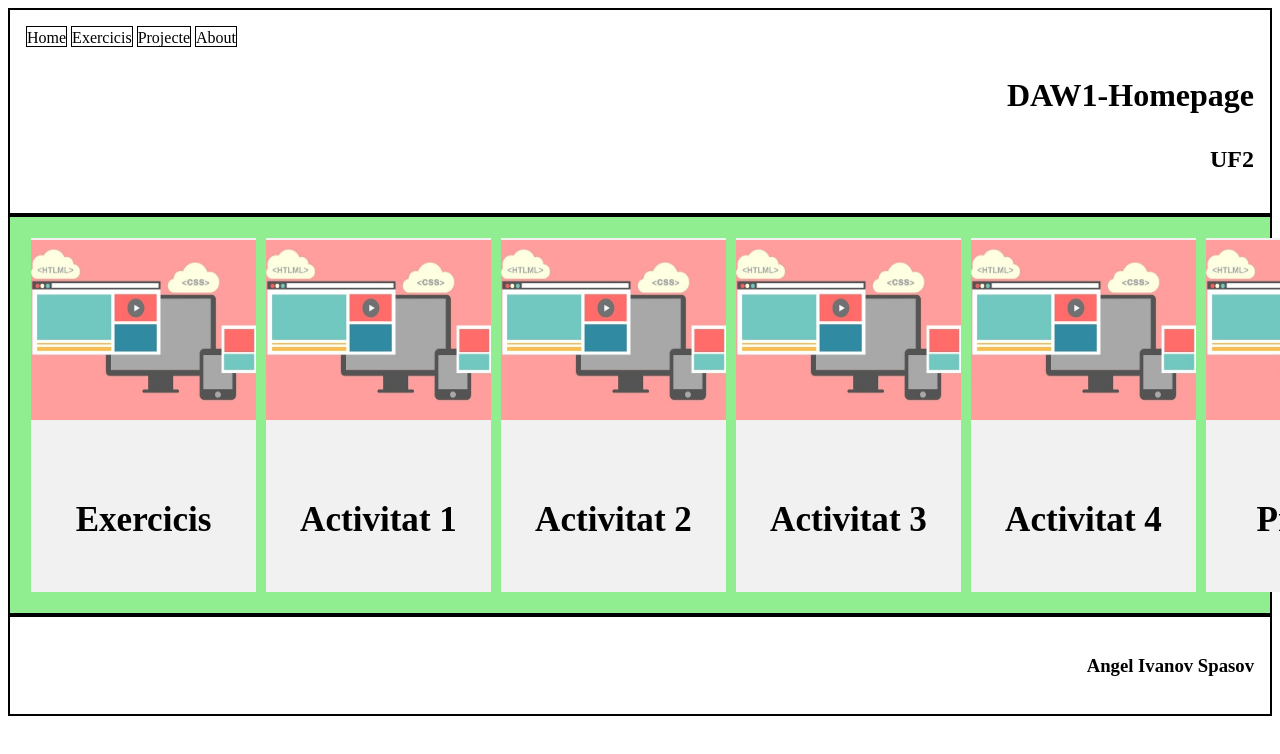
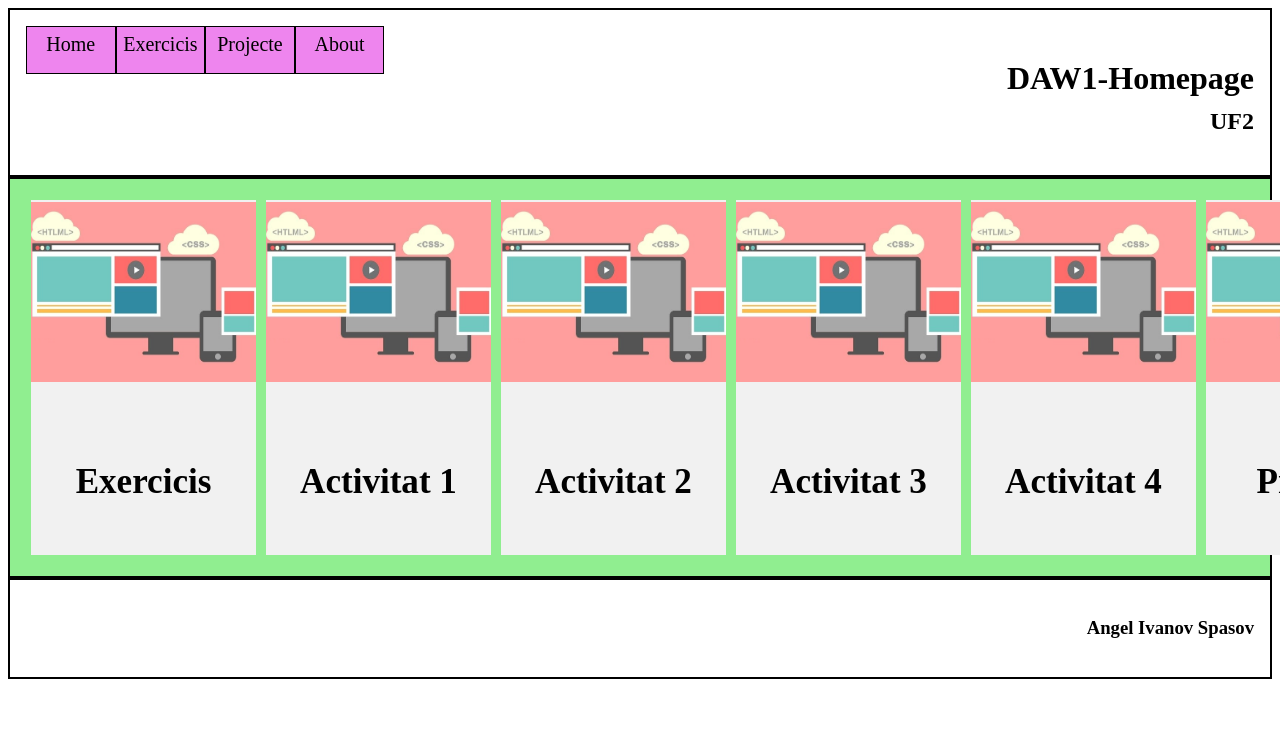
Before and after one commit to angelspsv/DAW1_M09_UF2, a plain HTML site: page home.html in a window 1280 px wide. Shown: the top 754 px of the page. Drawn offline with Linux system fonts and the light colour scheme.

Commit message:
ultimos cambios

```diff
--- a/cssFileHome.css
+++ b/cssFileHome.css
@@ -1,3 +1,9 @@
+@media (max-width: 600px) {
+    body {
+        flex-direction: column;
+    }
+}
+
 header {
     padding: 1rem;
     border: 2px solid black;
@@ -5,11 +11,21 @@ header {
 
 header > h1, h2 {
     text-align: right;
+    margin-top: -20px;
+}
+
+.links {
+    display: flex;
+    flex-wrap: nowrap;
 }
 
 .links > a {
     border: 1px solid black;
     text-align: center;
+    background-color: rgb(238, 133, 238);
+    width: 7vw;
+    height: 6vh;
+    font-size: 20px;
 }
 
 .flex-container {
@@ -24,7 +40,7 @@ header > h1, h2 {
     background-color: lightgreen;
 }
 
-  .flex-container > a {
+.flex-container > a {
     background-color: #f1f1f1;
     width: 100vw;
     margin: 5px;
```
